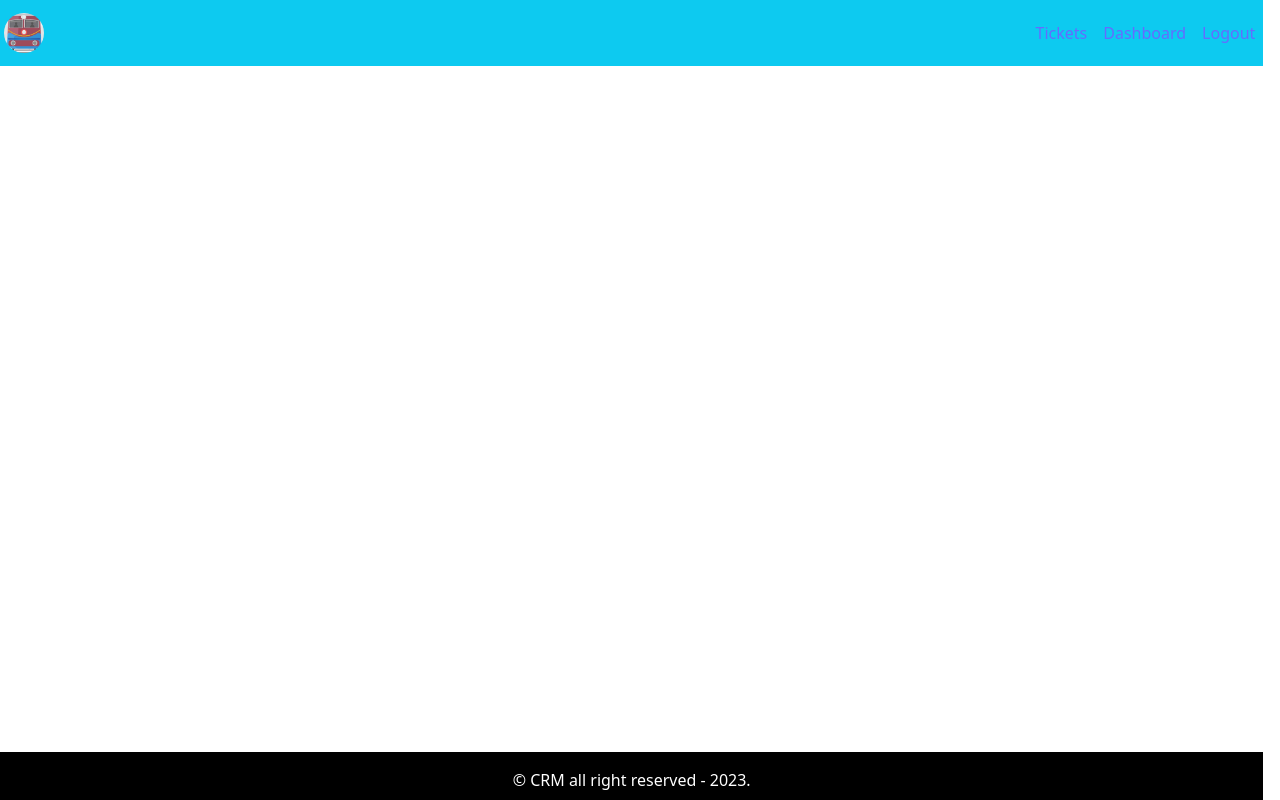
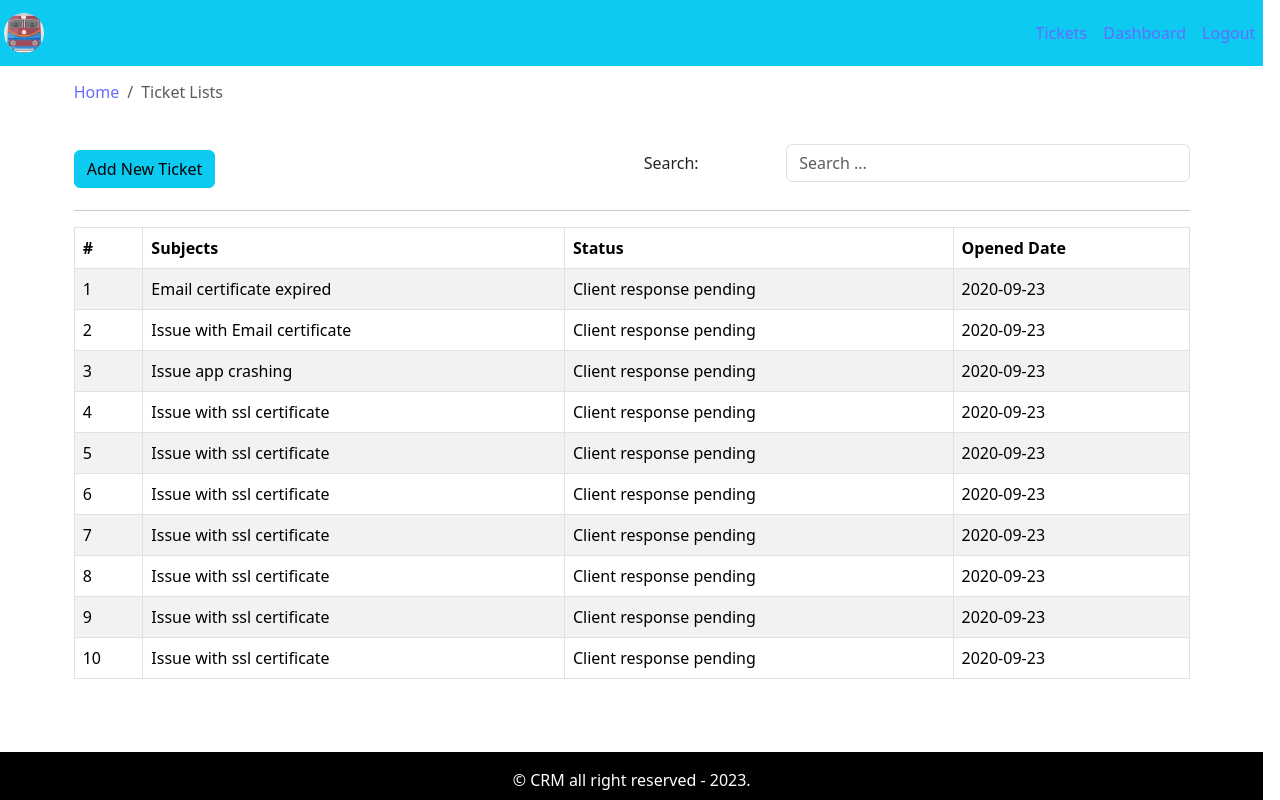
Before and after one commit to mian312/CRM-Ticket-System, a React (Vite) app in the folder Frontend/: page /tickets in a window 1280 px wide. Built offline with nearby package versions, Linux system fonts and the light colour scheme.

Commit message:
Added ticket listing page

```diff
--- a/Frontend/src/App.tsx
+++ b/Frontend/src/App.tsx
@@ -9,6 +9,7 @@ import { DefaultLayout } from './Layouts/DefaultLayout';
 import Entry from './Pages/Entry/Entry.pg';
 import { Dashboard } from './Pages/Dashboard/Dashboard';
 import { AddTicket } from './Pages/New-Ticket/AddTicket';
+import TicketLists from './Pages/Ticket-Listing/TicketLists';
 
 export default function App() {
   return (
@@ -17,6 +18,7 @@ export default function App() {
         <Route path='/' Component={Entry} />
         <Route path='/dashboard' Component={Dashboard} />
         <Route path='/add-ticket' Component={AddTicket} />
+        <Route path='/tickets' Component={TicketLists} />
       </Routes>
     </DefaultLayout>
   )
--- /dev/null
+++ b/Frontend/src/Components/Search/SearchForm.tsx
@@ -0,0 +1,31 @@
+import React from "react";
+import { Form, Row, Col } from "react-bootstrap";
+
+interface SearchFormProps {
+    handleOnChange: React.ChangeEventHandler,
+    str: string | number | string[]
+}
+
+const SearchForm: React.FC<SearchFormProps> = ({ handleOnChange, str }) => {
+    return (
+        <div>
+            <Form>
+                <Form.Group as={Row}>
+                    <Form.Label column sm="3">
+                        Search:
+                    </Form.Label>
+                    <Col sm="9">
+                        <Form.Control
+                            name="searchStr"
+                            onChange={handleOnChange}
+                            value={str}
+                            placeholder="Search ..."
+                        />
+                    </Col>
+                </Form.Group>
+            </Form>
+        </div>
+    );
+};
+
+export default SearchForm;
--- /dev/null
+++ b/Frontend/src/Pages/Ticket-Listing/TicketLists.tsx
@@ -0,0 +1,56 @@
+import React, { useState } from "react";
+import { Container, Row, Col, Button } from "react-bootstrap";
+import SearchForm from "../../Components/Search/SearchForm";
+import TicketTable from "../../Components/Tickets/TicketTable";
+import { BreadCrumb } from "../../Components/BreadCrumbs/BreadCrumb";
+import tickets from "../../assets/data/dummy-tickets.json";
+import { Ticket } from '../../assets/interface/interface';
+import { Helmet } from "react-helmet-async";
+import { NavigateFunction, useNavigate } from "react-router-dom";
+
+const TicketLists: React.FC = () => {
+    const navigate: NavigateFunction = useNavigate();
+    const [str, setStr] = useState<string>("");
+    const [dispTicket, setDispTicket] = useState<Ticket[]>(tickets);
+
+    const handleOnChange = (e: React.ChangeEvent<HTMLInputElement>) => {
+        const { value } = e.target;
+        setStr(value);
+        searchTicket(value);
+    };
+
+    const searchTicket = (sttr: string) => {
+        const displayTickets = tickets.filter((row) =>
+            row.subject?.toLowerCase().includes(sttr.toLowerCase())
+        );
+
+        setDispTicket(displayTickets);
+    };
+
+    return (
+        <Container>
+            <Helmet><title>Ticket List</title></Helmet>
+            <Row>
+                <Col>
+                    <BreadCrumb page="Ticket Lists" />
+                </Col>
+            </Row>
+            <Row className="mt-4">
+                <Col>
+                    <Button variant="info" onClick={() => navigate('/add-ticket')}>Add New Ticket</Button>
+                </Col>
+                <Col className="text-right">
+                    <SearchForm handleOnChange={handleOnChange} str={str} />
+                </Col>
+            </Row>
+            <hr />
+            <Row>
+                <Col>
+                    <TicketTable tickets={dispTicket} />
+                </Col>
+            </Row>
+        </Container>
+    );
+};
+
+export default TicketLists;
--- a/Frontend/src/assets/data/dummy-tickets.json
+++ b/Frontend/src/assets/data/dummy-tickets.json
@@ -1,51 +1,61 @@
 [
   {
     "id": 1,
+    "subject": "Email   certificate expired",
     "status": "Client response pending",
     "addedAt": "2020-09-23"
   },
   {
     "id": 2,
+    "subject": "Issue with Email certificate",
     "status": "Client response pending",
     "addedAt": "2020-09-23"
   },
   {
     "id": 3,
+    "subject": "Issue app crashing",
     "status": "Client response pending",
     "addedAt": "2020-09-23"
   },
   {
     "id": 4,
+    "subject": "Issue with ssl certificate",
     "status": "Client response pending",
     "addedAt": "2020-09-23"
   },
   {
     "id": 5,
+    "subject": "Issue with ssl certificate",
     "status": "Client response pending",
     "addedAt": "2020-09-23"
   },
   {
     "id": 6,
+    "subject": "Issue with ssl certificate",
     "status": "Client response pending",
     "addedAt": "2020-09-23"
   },
   {
     "id": 7,
+    "subject": "Issue with ssl certificate",
     "status": "Client response pending",
     "addedAt": "2020-09-23"
   },
   {
     "id": 8,
+    "subject": "Issue with ssl certificate",
     "status": "Client response pending",
     "addedAt": "2020-09-23"
   },
   {
     "id": 9,
+    "subject": "Issue with ssl certificate",
     "status": "Client response pending",
     "addedAt": "2020-09-23"
   },
   {
     "id": 10,
+    "subject": "Issue with ssl certificate",
     "status": "Client response pending",
     "addedAt": "2020-09-23"
   }
```
Lines whose indentation alone changed are shown as unchanged.
